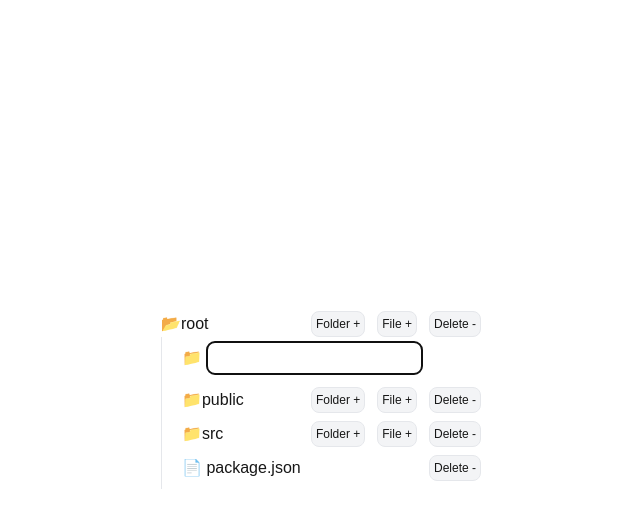
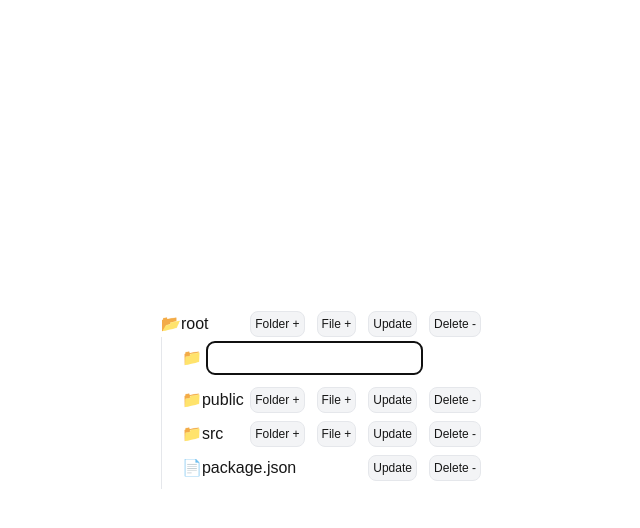
Before and after one commit to iparkavan/react-practice-project, a Next.js app: page /folder-file-structure in a window 1280 px wide. Both pictures are taken after a click on the button "Folder +". Shown: the top 528 px of the page, without its empty margins (319-959 px from the left). Built offline with nearby package versions, Linux system fonts and the light colour scheme.

Commit message:
update in folder file structure

```diff
--- a/src/app/folder-file-structure/page.tsx
+++ b/src/app/folder-file-structure/page.tsx
@@ -15,7 +15,7 @@ export interface Explorer {
 const FolderFileStructure = () => {
   const [explorerData, setExplorerData] = useState<Explorer>(explorer);
 
-  const { insertNode, deleteNode } = useTraverseTree();
+  const { insertNode, deleteNode, updateNode } = useTraverseTree();
 
   const handleInsertNode = (
     folderId: string,
@@ -29,12 +29,17 @@ const FolderFileStructure = () => {
     setExplorerData((prev) => deleteNode(prev, itemId) as Explorer);
   };
 
+  const handleUpdateFolder = (folderId: string, newName: string) => {
+    setExplorerData((prev) => updateNode(prev, folderId, newName) as Explorer);
+  };
+
   return (
     <div className="w-80">
       <Folder
         handleInsertNode={handleInsertNode}
         explorer={explorerData}
         handleDeleteFolder={handleDeleteFolder}
+        handleUpdateFolder={handleUpdateFolder}
       />
     </div>
   );
--- a/src/features/FolderFileStructure/Folder.tsx
+++ b/src/features/FolderFileStructure/Folder.tsx
@@ -5,12 +5,16 @@ const Folder = ({
   explorer,
   handleInsertNode,
   handleDeleteFolder,
+  handleUpdateFolder,
 }: {
   handleInsertNode: (id: string, name: string, isFolder: boolean) => void;
   explorer: Explorer;
+  handleUpdateFolder: (id: string, name: string) => void;
   handleDeleteFolder: (id: string) => void;
 }) => {
   const [isExpand, setIsExpand] = useState(false);
+  const [newName, setNewName] = useState(explorer.name);
+  const [isEditing, setIsEditing] = useState(false);
   const [showInput, setShowInput] = useState({
     visble: false,
     isFolder: null as boolean | null,
@@ -47,6 +51,14 @@ const Folder = ({
     handleDeleteFolder(explorer.id);
   };
 
+  const onUpdateHandler = (e: KeyboardEvent<HTMLInputElement>) => {
+    e.stopPropagation();
+    if (e.keyCode === 13 && newName) {
+      handleUpdateFolder(explorer.id, newName);
+      setIsEditing(false);
+    }
+  };
+
   return (
     <>
       {explorer.isFolder ? (
@@ -55,11 +67,24 @@ const Folder = ({
             className="cursor-pointer flex items-center justify-between"
             onClick={() => setIsExpand((prev) => !prev)}
           >
-            <div>
+            <div className="flex items-center">
               <span>{isExpand ? "📂" : "📁"}</span>
-              <span>{explorer.name}</span>
+              {isEditing ? (
+                <input
+                  type="text"
+                  value={newName}
+                  autoFocus
+                  onKeyDown={(e) => onUpdateHandler(e)}
+                  onBlur={() => setIsEditing(false)}
+                  onChange={(e: ChangeEvent<HTMLInputElement>) =>
+                    setNewName(e.target.value)
+                  }
+                />
+              ) : (
+                <span>{explorer.name}</span>
+              )}
             </div>
-            <div className="space-x-3">
+            <div className="space-x-3 flex items-center justify-between">
               <button
                 className="text-xs border p-1 rounded-lg bg-gray-100"
                 onClick={(e) => handleNewFolder(e, true)}
@@ -71,6 +96,12 @@ const Folder = ({
                 onClick={(e) => handleNewFolder(e, false)}
               >
                 File +
+              </button>
+              <button
+                className="text-xs border p-1 rounded-lg bg-gray-100"
+                onClick={(e) => setIsEditing(true)}
+              >
+                Update
               </button>
               <button
                 className="text-xs border p-1 rounded-lg bg-gray-100"
@@ -108,17 +139,37 @@ const Folder = ({
                 handleInsertNode={handleInsertNode}
                 explorer={item}
                 handleDeleteFolder={handleDeleteFolder}
+                handleUpdateFolder={handleUpdateFolder}
               />
             ))}
           </div>
         </div>
       ) : (
         <div className="my-2 flex items-center justify-between">
-          <div>
+          <div className="flex items-center justify-between">
             <span>📄</span>
-            <span> {explorer.name}</span>
+            {isEditing ? (
+              <input
+                type="text"
+                value={newName}
+                autoFocus
+                onKeyDown={(e) => onUpdateHandler(e)}
+                onBlur={() => setIsEditing(false)}
+                onChange={(e: ChangeEvent<HTMLInputElement>) =>
+                  setNewName(e.target.value)
+                }
+              />
+            ) : (
+              <span> {explorer.name}</span>
+            )}
           </div>
-          <div>
+          <div className="flex items-center justify-between gap-3">
+            <button
+              className="text-xs border p-1 rounded-lg bg-gray-100"
+              onClick={(e) => setIsEditing(true)}
+            >
+              Update
+            </button>
             <button
               className="text-xs border p-1 rounded-lg bg-gray-100"
               onClick={(e) => deleteHandler(e)}
--- a/src/features/FolderFileStructure/hooks/useTraverseTree.ts
+++ b/src/features/FolderFileStructure/hooks/useTraverseTree.ts
@@ -60,9 +60,24 @@ const useTraverseTree = () => {
     return updatedTree;
   };
 
-  console.log(memo);
+  const updateNode = (tree: Explorer, itemId: string, newName: string) => {
+    if (!tree) return null;
 
-  return { insertNode, deleteNode };
+    const updatedItems: Explorer[] = tree.items
+      .map((item) =>
+        item.id === itemId
+          ? { ...item, name: newName }
+          : memo.get(item.id) || updateNode(item, itemId, newName)
+      )
+      .filter((item): item is Explorer => item !== null);
+
+    const updatedTree = { ...tree, items: updatedItems };
+
+    memo.set(tree.id, updatedTree);
+    return updatedTree;
+  };
+
+  return { insertNode, deleteNode, updateNode };
 };
 
 export default useTraverseTree;
```
